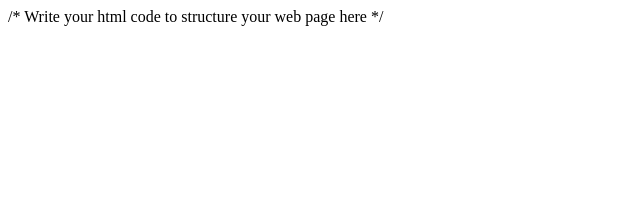
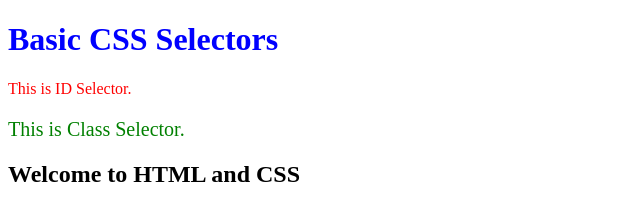
Before and after one commit to sanjeevdharani2-cyber/html-pro3, a website: page index.html in a window 1280 px wide. Shown: the whole page, without its empty margins (0-640 px from the left). Drawn offline with Linux system fonts and the light colour scheme.

Commit message:
Update index.html

```diff
--- a/index.html
+++ b/index.html
@@ -1,19 +1,35 @@
+
 <!DOCTYPE html>
-<html lang="en">
+<html>
 <head>
-    <meta charset="UTF-8">
-    <title>Basic CSS Selectors</title>
+    <title>Basic Selectors</title>
+    <style>
+        /* Element Selector */
+        h1 {
+            color: blue;
+        }
 
-    <style>
-        /* Write your CSS here */
+        /* ID Selector */
+        #para {
+            color: red;
+        }
 
+        /* Class Selector */
+        .text {
+            color: green;
+            font-size: 20px;
+        }
     </style>
-
 </head>
-
 <body>
 
-     /* Write your html code to structure your web page here */
+    <h1>Basic CSS Selectors</h1>
+
+    <p id="para">This is ID Selector.</p>
+
+    <p class="text">This is Class Selector.</p>
+
+    <h2>Welcome to HTML and CSS</h2>
 
 </body>
 </html>
```
